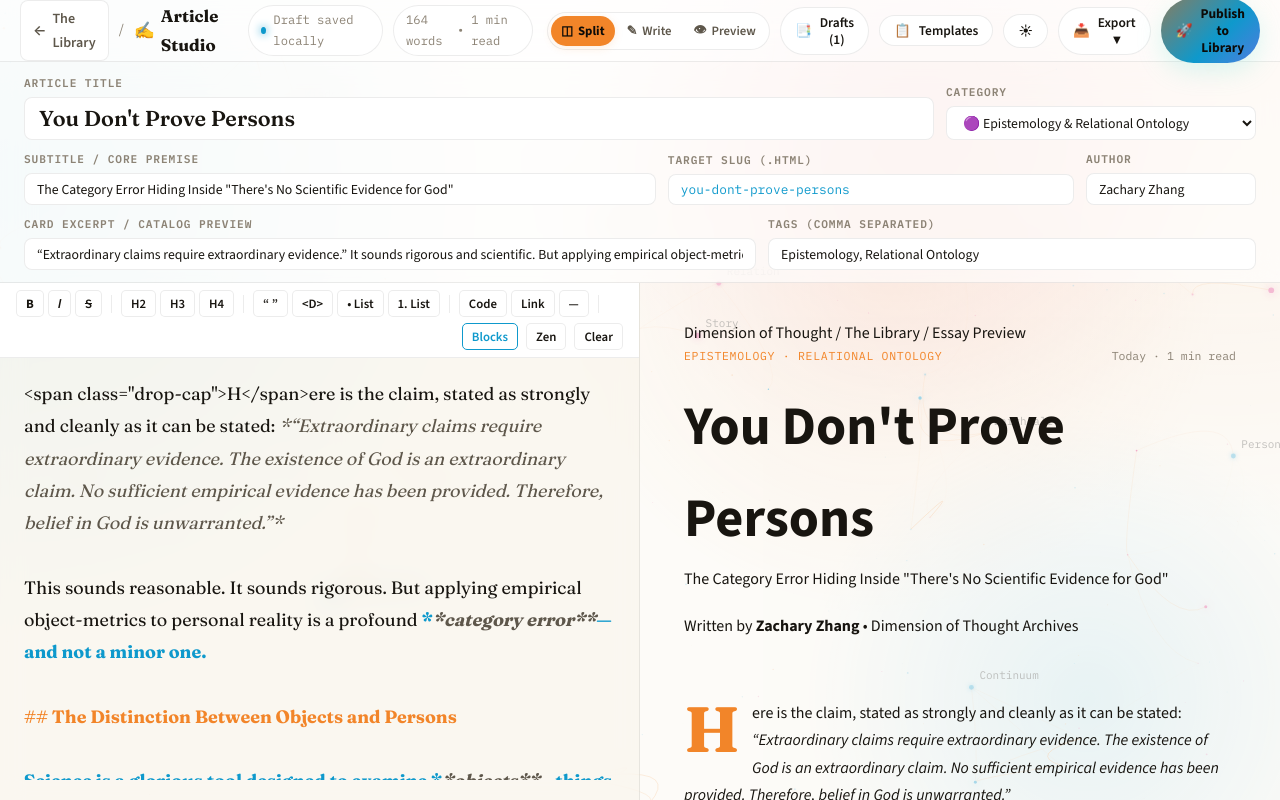
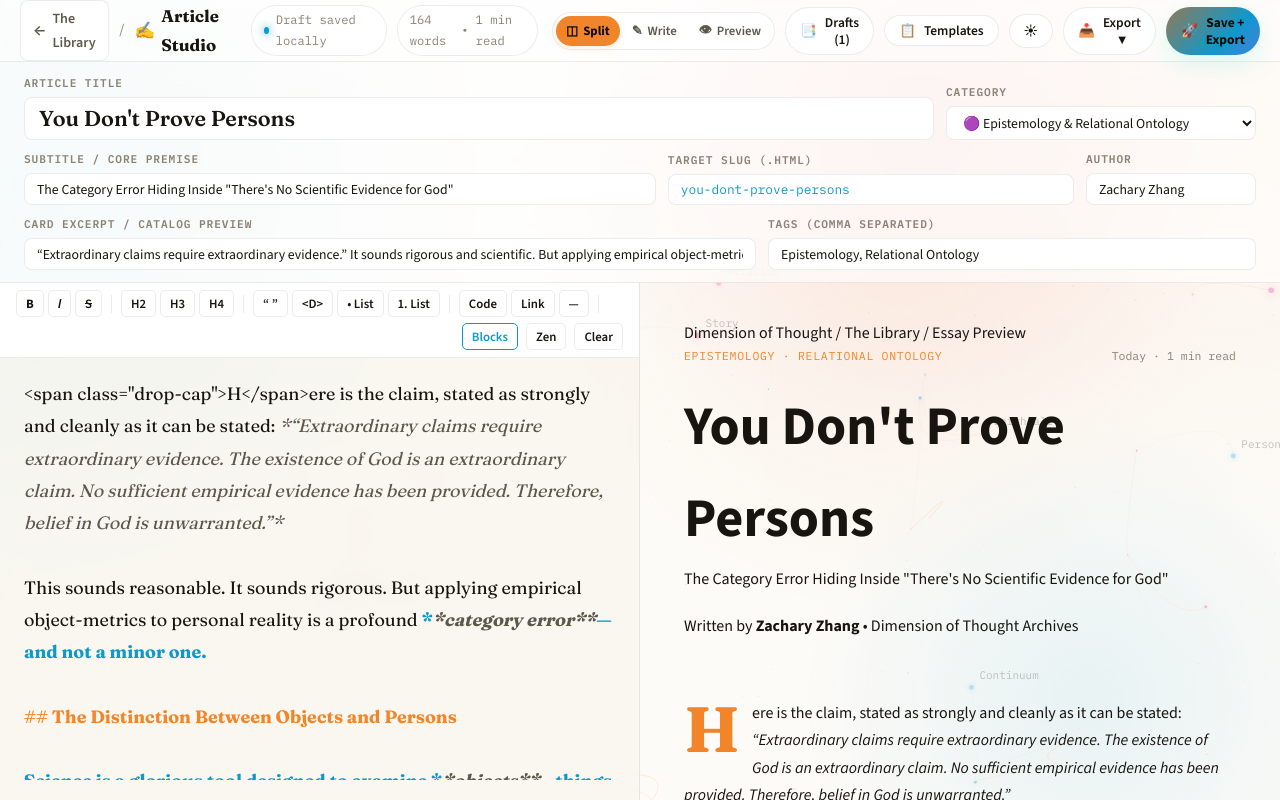
Before and after one commit to zhangzachary834-commits/personal-website, a website: page studio.html in a window 1280 px wide. Drawn offline with nearby package versions, Linux system fonts and the light colour scheme; animation ran at ten frames a second.

Commit message:
Clarify local-only Studio save and export behavior

```diff
--- a/studio.html
+++ b/studio.html
@@ -104,10 +104,10 @@
                     </div>
                 </div>
 
-                <!-- Publish / Save to Library Button -->
-                <button type="button" class="btn btn-primary btn-small" id="publish-article-btn" title="Publish article directly to your site library">
+                <!-- Save locally + export button -->
+                <button type="button" class="btn btn-primary btn-small" id="publish-article-btn" title="Save this article to this browser and export a standalone HTML file">
                     <span>🚀</span>
-                    <span>Publish to Library</span>
+                    <span>Save + Export</span>
                 </button>
             </div>
         </div>
```
